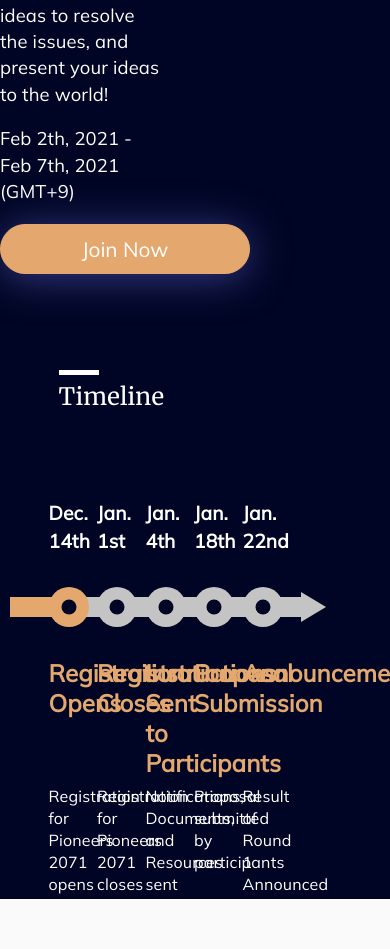
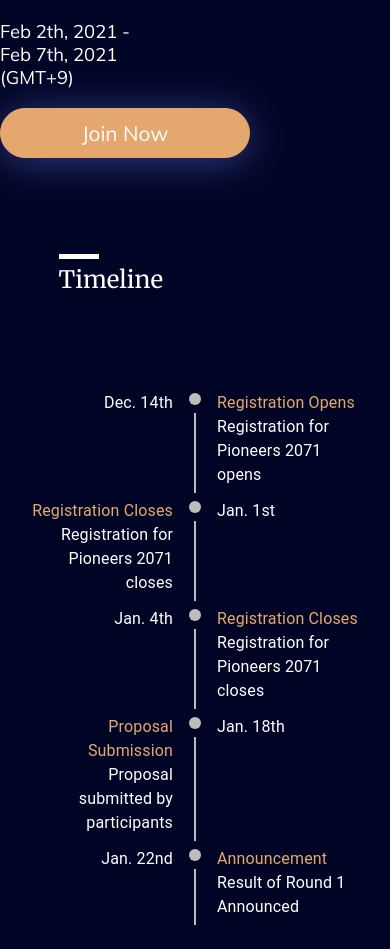
Before and after one commit to kreeos/pioneers2071, a React (Create React App) app in the folder frontend/: page / in a window 390 px wide. Shown: the part 981-1930 px from the top of the page. Before the commit the page ends 1880 px from the top, so only its background shows below. Built offline with nearby package versions, Linux system fonts and the light colour scheme.

Commit message:
add mobile timeline

```diff
--- a/frontend/package.json
+++ b/frontend/package.json
@@ -3,7 +3,10 @@
   "version": "0.1.0",
   "private": true,
   "dependencies": {
-    "@material-ui/core": "^4.11.0",
+    "@material-ui/core": "^4.11.2",
+    "@material-ui/icons": "^4.11.2",
+    "@material-ui/lab": "^4.0.0-alpha.57",
+    "@material-ui/styles": "^4.11.2",
     "@testing-library/jest-dom": "^5.11.4",
     "@testing-library/react": "^11.1.0",
     "@testing-library/user-event": "^12.1.10",
--- a/frontend/src/components/Main.js
+++ b/frontend/src/components/Main.js
@@ -8,6 +8,7 @@ import axios from "axios";
 import Timeline from "./Timeline";
 import TimelineEvent from "./TimelineEvent";
 import { Link } from "react-router-dom";
+import MobileTimeline from "./MobileTimeline";
 
 class Main extends Component {
   constructor(props) {
@@ -18,6 +19,72 @@ class Main extends Component {
       flag_three: false,
       flag_four: false,
     };
+    let width = window.innerWidth;
+    if (width > 768) {
+      this.state.renderComponent = (
+        <Timeline minEvents={5} varient="small" placeholder>
+          <TimelineEvent numEvents={5} init={true} />
+          <TimelineEvent
+            initial={true}
+            numEvents={5}
+            color="#C4C4C4"
+            title="Registration Opens"
+            subtitle="Registration for Pioneers 2071 opens"
+            // subtitle='Friday, December 18th 2020'
+            date="Dec. 14th"
+            flag_cur={this.state.flag_one}
+            flag_prev={true}
+          />
+          <TimelineEvent
+            numEvents={5}
+            color="#C4C4C4"
+            title="Registration Closes"
+            subtitle="Registration for Pioneers 2071 closes"
+            // subtitle='Friday, January 1st 2021'
+            date="Jan. 1st"
+            flag_cur={this.state.flag_two}
+            flag_prev={this.state.flag_one}
+          />
+          <TimelineEvent
+            numEvents={5}
+            color="#C4C4C4"
+            title="Instructions Sent to Participants"
+            subtitle="Notifications, Documents, and Resources sent to Participants"
+            // subtitle='Monday, January 4th 2021'
+            date="Jan. 4th"
+            flag_cur={this.state.flag_three}
+            flag_prev={this.state.flag_two}
+          />
+          <TimelineEvent
+            numEvents={5}
+            color="#C4C4C4"
+            title="Proposal Submission"
+            subtitle="Proposal submitted by participants"
+            // subtitle='Monday, January 18th 2021'
+            date="Jan. 18th"
+            flag_cur={this.state.flag_four}
+            flag_prev={this.state.flag_three}
+          />
+          <TimelineEvent
+            numEvents={5}
+            color="#C4C4C4"
+            title="Announcement"
+            subtitle="Result of Round 1 Announced"
+            // subtitle='Friday, January 22th 2021'
+            date="Jan. 22nd"
+            flag_cur={false || this.state.flag_four}
+            flag_prev={this.state.flag_four}
+          />
+          <TimelineEvent
+            numEvents={5}
+            end={true}
+            flag_cur={this.state.flag_four}
+          />
+        </Timeline>
+      );
+    } else {
+      this.state.renderComponent = <MobileTimeline />;
+    }
   }
 
   componentDidMount() {
@@ -82,67 +149,7 @@ class Main extends Component {
               <br />
             </a>
           </div>
-          <div className="timeline-line mb-5">
-            <Timeline minEvents={5} varient="small" placeholder>
-              <TimelineEvent numEvents={5} init={true} />
-              <TimelineEvent
-                initial={true}
-                numEvents={5}
-                color="#C4C4C4"
-                title="Registration Opens"
-                subtitle="Registration for Pioneers 2071 opens"
-                // subtitle='Friday, December 18th 2020'
-                date="Dec. 14th"
-                flag_cur={this.state.flag_one}
-                flag_prev={true}
-              />
-              <TimelineEvent
-                numEvents={5}
-                color="#C4C4C4"
-                title="Registration Closes"
-                subtitle="Registration for Pioneers 2071 closes"
-                // subtitle='Friday, January 1st 2021'
-                date="Jan. 1st"
-                flag_cur={this.state.flag_two}
-                flag_prev={this.state.flag_one}
-              />
-              <TimelineEvent
-                numEvents={5}
-                color="#C4C4C4"
-                title="Instructions Sent to Participants"
-                subtitle="Notifications, Documents, and Resources sent to Participants"
-                // subtitle='Monday, January 4th 2021'
-                date="Jan. 4th"
-                flag_cur={this.state.flag_three}
-                flag_prev={this.state.flag_two}
-              />
-              <TimelineEvent
-                numEvents={5}
-                color="#C4C4C4"
-                title="Proposal Submission"
-                subtitle="Proposal submitted by participants"
-                // subtitle='Monday, January 18th 2021'
-                date="Jan. 18th"
-                flag_cur={this.state.flag_four}
-                flag_prev={this.state.flag_three}
-              />
-              <TimelineEvent
-                numEvents={5}
-                color="#C4C4C4"
-                title="Announcement"
-                subtitle="Result of Round 1 Announced"
-                // subtitle='Friday, January 22th 2021'
-                date="Jan. 22nd"
-                flag_cur={false || this.state.flag_four}
-                flag_prev={this.state.flag_four}
-              />
-              <TimelineEvent
-                numEvents={5}
-                end={true}
-                flag_cur={this.state.flag_four}
-              />
-            </Timeline>
-          </div>
+          <div className="timeline-line mb-5">{this.state.renderComponent}</div>
         </div>
       </div>
       // <div className="Main">
--- /dev/null
+++ b/frontend/src/components/MobileTimeline.css
@@ -0,0 +1,19 @@
+@import url("https://fonts.googleapis.com/css?family=Mulish");
+
+.date-text {
+  font-size: 1rem;
+  font-family: Mulish;
+}
+
+.title-text {
+  font-size: 1.1rem;
+  font-family: Mulish;
+  font-weight: 800;
+  color: #e4a86f;
+}
+
+.content-text {
+  font-size: 0.8rem;
+  font-family: Mulish;
+  margin-bottom: 1rem;
+}
--- /dev/null
+++ b/frontend/src/components/MobileTimeline.js
@@ -0,0 +1,136 @@
+import React from "react";
+import "./MobileTimeline.css";
+import { makeStyles } from "@material-ui/core/styles";
+import Timeline from "@material-ui/lab/Timeline";
+import TimelineItem from "@material-ui/lab/TimelineItem";
+import TimelineSeparator from "@material-ui/lab/TimelineSeparator";
+import TimelineConnector from "@material-ui/lab/TimelineConnector";
+import TimelineContent from "@material-ui/lab/TimelineContent";
+import TimelineOppositeContent from "@material-ui/lab/TimelineOppositeContent";
+import TimelineDot from "@material-ui/lab/TimelineDot";
+import Typography from "@material-ui/core/Typography";
+import { createMuiTheme } from "@material-ui/core/styles";
+
+const useStyles = makeStyles((theme) => ({
+  paper: {
+    padding: "6px 16px",
+  },
+  secondaryTail: {
+    backgroundColor: theme.palette.secondary.main,
+  },
+}));
+
+export default function MobileTimeline() {
+  const classes = useStyles();
+
+  const theme = createMuiTheme({
+    palette: {
+      grey: {
+        light: "#e9b98b",
+        main: "#e4a86f",
+        dark: "#9f754d",
+        contrastText: "#000",
+      },
+    },
+  });
+
+  return (
+    <Timeline align="alternate">
+      <TimelineItem>
+        <TimelineOppositeContent>
+          <Typography className="date-text" color="#ffffff">
+            Dec. 14th
+          </Typography>
+        </TimelineOppositeContent>
+        <TimelineSeparator>
+          <TimelineDot color="grey"></TimelineDot>
+          <TimelineConnector />
+        </TimelineSeparator>
+        <TimelineContent>
+          <Typography className="title-text" component="h1">
+            Registration Opens
+          </Typography>
+          <Typography className="content-text">
+            Registration for Pioneers 2071 opens
+          </Typography>
+        </TimelineContent>
+      </TimelineItem>
+      <TimelineItem>
+        <TimelineOppositeContent>
+          <Typography className="date-text" color="#ffffff">
+            Jan. 1st
+          </Typography>
+        </TimelineOppositeContent>
+        <TimelineSeparator>
+          <TimelineDot color="grey"></TimelineDot>
+          <TimelineConnector />
+        </TimelineSeparator>
+        <TimelineContent>
+          <Typography className="title-text" component="h1">
+            Registration Closes
+          </Typography>
+          <Typography className="content-text">
+            Registration for Pioneers 2071 closes
+          </Typography>
+        </TimelineContent>
+      </TimelineItem>
+      <TimelineItem>
+        <TimelineOppositeContent>
+          <Typography className="date-text" color="#ffffff">
+            Jan. 4th
+          </Typography>
+        </TimelineOppositeContent>
+        <TimelineSeparator>
+          <TimelineDot color="grey"></TimelineDot>
+          <TimelineConnector />
+        </TimelineSeparator>
+        <TimelineContent>
+          <Typography className="title-text" component="h1">
+            Registration Closes
+          </Typography>
+          <Typography className="content-text">
+            Registration for Pioneers 2071 closes
+          </Typography>
+        </TimelineContent>
+      </TimelineItem>
+      <TimelineItem>
+        <TimelineOppositeContent>
+          <Typography className="date-text" color="#ffffff">
+            Jan. 18th
+          </Typography>
+        </TimelineOppositeContent>
+        <TimelineSeparator>
+          <TimelineDot color="grey"></TimelineDot>
+          <TimelineConnector />
+        </TimelineSeparator>
+        <TimelineContent>
+          <Typography className="title-text" component="h1">
+            Proposal Submission
+          </Typography>
+          <Typography className="content-text">
+            Proposal submitted by participants
+          </Typography>
+        </TimelineContent>
+      </TimelineItem>
+      <TimelineItem>
+        <TimelineOppositeContent>
+          <Typography className="date-text" color="#ffffff">
+            Jan. 22nd
+          </Typography>
+        </TimelineOppositeContent>
+        <TimelineSeparator>
+          <TimelineDot color="grey"></TimelineDot>
+          <TimelineConnector />
+        </TimelineSeparator>
+        <TimelineContent>
+          <Typography className="title-text" component="h1">
+            Announcement
+          </Typography>
+          <Typography className="content-text">
+            Result of Round 1 Announced
+          </Typography>
+        </TimelineContent>
+      </TimelineItem>
+    </Timeline>
+  );
+}
--- a/frontend/src/components/TimelineEvent.css
+++ b/frontend/src/components/TimelineEvent.css
@@ -1,15 +1,53 @@
-@import url('https://fonts.googleapis.com/css2?family=Mulish');
+@import url("https://fonts.googleapis.com/css2?family=Mulish");
 
 .timeline-event-title {
   font-family: Mulish;
   font-style: normal;
   font-weight: 800;
   font-size: 1.5rem;
-	line-height: 30px;
-	color: #E4A86F;
+  color: #e4a86f;
   height: 10vh;
   margin-bottom: 3vh;
   width: 80%;
+}
+
+@media (max-width: 1024px) {
+  .timeline-event-title {
+    font-family: Mulish;
+    font-style: normal;
+    font-weight: 800;
+    font-size: 1.3rem;
+    color: #e4a86f;
+    height: 10vh;
+    margin-bottom: 3vh;
+    width: 80%;
+  }
+}
+
+@media (max-width: 900px) {
+  .timeline-event-title {
+    font-family: Mulish;
+    font-style: normal;
+    font-weight: 800;
+    font-size: 1rem;
+    color: #e4a86f;
+    height: 10vh;
+    margin-bottom: 3vh;
+    width: 80%;
+  }
+}
+
+@media (max-width: 767px) {
+  .timeline-event-title {
+    font-family: Mulish;
+    font-style: normal;
+    font-weight: 800;
+    font-size: 0.8rem;
+    color: #e4a86f;
+    height: 10vh;
+    margin-bottom: 3vh;
+    width: 80%;
+  }
 }
 
 .timeline-event-subtitle {
@@ -19,7 +57,7 @@
   font-size: 1rem;
   line-height: 22px;
   margin-top: 5vh;
-	color: #FFFFFF;
+  color: #ffffff;
   width: 80%;
 }
 
@@ -29,12 +67,53 @@
   font-weight: 600;
   text-align: left;
   font-size: 1.2rem;
-	line-height: 150%;
-	color: #FFFFFF;
+  line-height: 1.8rem;
+  color: #ffffff;
   width: 100%;
   margin-bottom: 3vh;
 }
 
+@media (max-width: 1024px) {
+  .timeline-event-date {
+    font-family: Mulish;
+    font-style: normal;
+    font-weight: 600;
+    text-align: left;
+    font-size: 1rem;
+    line-height: 1.8rem;
+    color: #ffffff;
+    width: 100%;
+    margin-bottom: 3vh;
+  }
+}
+
+@media (max-width: 900px) {
+  .timeline-event-date {
+    font-family: Mulish;
+    font-style: normal;
+    font-weight: 600;
+    text-align: left;
+    font-size: 0.8rem;
+    line-height: 1.8rem;
+    color: #ffffff;
+    width: 100%;
+    margin-bottom: 3vh;
+  }
+}
+
+@media (max-width: 767px) {
+  .timeline-event-date {
+    font-family: Mulish;
+    font-style: normal;
+    font-weight: 600;
+    text-align: left;
+    font-size: 0.7rem;
+    line-height: 1.8rem;
+    color: #ffffff;
+    width: 100%;
+    margin-bottom: 3vh;
+  }
+}
 
 .timeline-event-date-init {
   font-family: Mulish;
@@ -43,7 +122,7 @@
   text-align: left;
   font-size: 1.2rem;
   line-height: 150%;
-	color: #FFFFFF;
+  color: #ffffff;
   width: 100%;
   margin-bottom: 3vh;
   visibility: hidden;
@@ -52,7 +131,6 @@
 .timeline-text-container {
 }
 
-
 .timeline-event-container {
   width: 100%;
 }
--- a/frontend/src/components/TimelineEvent.js
+++ b/frontend/src/components/TimelineEvent.js
@@ -1,38 +1,38 @@
-import './TimelineEvent.css'
-import React, { Fragment } from 'react'
-import clsx from 'clsx'
-import isReact from 'is-react'
-import Button from '@material-ui/core/Button'
-import Grid from '@material-ui/core/Grid'
-import Tooltip from '@material-ui/core/Tooltip'
-import Typography from '@material-ui/core/Typography'
-import withStyles from '@material-ui/core/styles/withStyles'
+import "./TimelineEvent.css";
+import React, { Fragment } from "react";
+import clsx from "clsx";
+import isReact from "is-react";
+import Button from "@material-ui/core/Button";
+import Grid from "@material-ui/core/Grid";
+import Tooltip from "@material-ui/core/Tooltip";
+import Typography from "@material-ui/core/Typography";
+import withStyles from "@material-ui/core/styles/withStyles";
 
 const styles = {
-  'timeline-event-container': {
-    position: 'relative'
+  "timeline-event-container": {
+    position: "relative",
   },
   circleContainer: {
-    marginRight: 31
+    marginRight: 31,
   },
   circleContainerSmall: {
-    display: 'flex',
-    flex: 'auto',
-    alignItems: 'center',
+    display: "flex",
+    flex: "auto",
+    alignItems: "center",
     marginRight: 11,
   },
   tooltip: {
-    textAlign: 'center'
+    textAlign: "center",
   },
   textContainer: {
     marginTop: -40,
-    textAlign: 'center'
+    textAlign: "center",
   },
-}
+};
 
 const TimelineEvent = ({
   classes,
-  color = '#e0e0e0',
+  color = "#e0e0e0",
   title,
   subtitle,
   date,
@@ -43,85 +43,70 @@ const TimelineEvent = ({
   init,
   end,
   flag_prev,
-  flag_cur
+  flag_cur,
 }) => {
   let outerWidth = window.innerWidth;
-  width = ((outerWidth * 0.75) / numEvents) + 0
-  height = 70
-  let color_circle = flag_prev ? '#E4A86F' : '#C4C4C4'
-  let color_bar = flag_cur ? '#E4A86F' : '#C4C4C4'
+  width = (outerWidth * 0.75) / numEvents + 0;
+  height = 70;
+  let color_circle = flag_prev ? "#E4A86F" : "#C4C4C4";
+  let color_bar = flag_cur ? "#E4A86F" : "#C4C4C4";
   return (
     <div>
-  {
-    init ?
-      <Grid style={{width: width}}>
+      {init ? (
+        <Grid style={{ width: width }}>
           <div className="timeline-event-date-init">
-          <a>
-            no date
-          </a>
+            <a>no date</a>
           </div>
           <Fragment>
             <svg width="100%" height={height}>
               <g>
-              <rect width={width+15} height="20" fill="#E4A86F" x="10" y={(height/2)-20} />
+                <rect
+                  width={width + 15}
+                  height="20"
+                  fill="#E4A86F"
+                  x="10"
+                  y={height / 2 - 20}
+                />
               </g>
             </svg>
             <Grid className="timeline-text-container">
-            <div className="timeline-event-title">
-              <a>
-                {title}
-              </a>
-            </div>
-            <div className="timeline-event-subtitle">
-              <a>
-                {subtitle}
-              </a>
-            </div>
+              <div className="timeline-event-title">{title}</div>
+              <div className="timeline-event-subtitle">{subtitle}</div>
             </Grid>
           </Fragment>
         </Grid>
-    :
-    end ?
-      <Grid style={{width: width}}>
+      ) : end ? (
+        <Grid style={{ width: width }}>
           <div className="timeline-event-date-init">
-          <a>
-            no date
-          </a>
+            <a>no date</a>
           </div>
           <Fragment>
             <svg width="100%" height={height}>
               <g>
-              <polygon
-                fill={color_bar}
-                points="10,10 10,40 35,25"
-              />
+                <polygon fill={color_bar} points="10,10 10,40 35,25" />
               </g>
             </svg>
             <Grid className="timeline-text-container">
-            <div className="timeline-event-title">
-              <a>
-                {title}
-              </a>
-            </div>
-            <div className="timeline-event-subtitle">
-              <a>
-                {subtitle}
-              </a>
-            </div>
+              <div className="timeline-event-title">{title}</div>
+              <div className="timeline-event-subtitle">{subtitle}</div>
             </Grid>
           </Fragment>
         </Grid>
-    :
-      <Grid style={{width: width}}>
+      ) : (
+        <Grid style={{ width: width }}>
           <div className="timeline-event-date">
-          <a>
-            {date}
-          </a>
+            <a>{date}</a>
           </div>
           <Fragment>
             <svg width="100%" height={height}>
               <g>
-              <rect width={width+15} height="20" fill={color_bar} x="10" y={(height/2)-20} />
+                <rect
+                  width={width + 15}
+                  height="20"
+                  fill={color_bar}
+                  x="10"
+                  y={height / 2 - 20}
+                />
                 <circle
                   cx={20}
                   cy={25}
@@ -133,28 +118,20 @@ const TimelineEvent = ({
                   cx={20}
                   cy={25}
                   r={7.5}
-                fill='#000525'
+                  fill="#000525"
                   strokeWidth={0.15}
                 />
               </g>
             </svg>
             <Grid className="timeline-text-container">
-            <div className="timeline-event-title">
-              <a>
-                {title}
-              </a>
-            </div>
-            <div className="timeline-event-subtitle">
-              <a>
-                {subtitle}
-              </a>
-            </div>
+              <div className="timeline-event-title">{title}</div>
+              <div className="timeline-event-subtitle">{subtitle}</div>
             </Grid>
           </Fragment>
         </Grid>
-    }
+      )}
     </div>
-  )
-}
+  );
+};
 
-export default withStyles(styles)(TimelineEvent)
+export default withStyles(styles)(TimelineEvent);
```
Also changed, not shown: 1 other file (tests, documents, lock files or other folders). Lines whose indentation alone changed are shown as unchanged.
